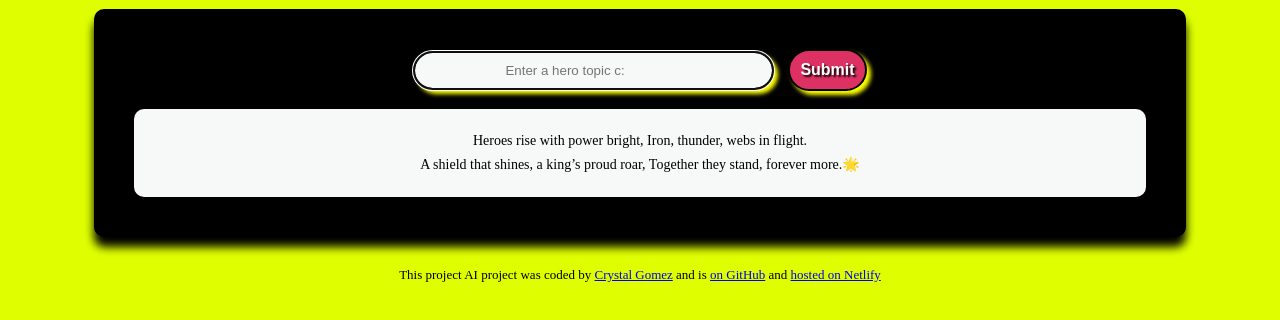
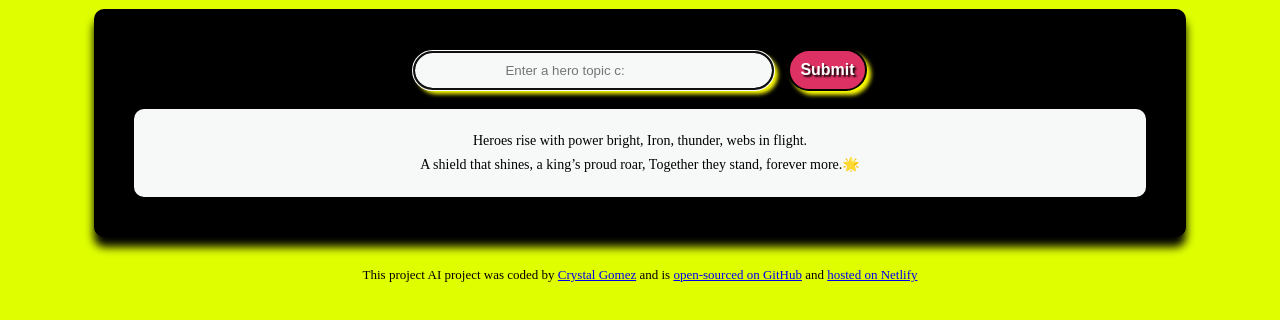
Before and after one commit to Glitch540/AIProject, a plain HTML site: page index.html in a window 1280 px wide. Shown: the part 130-450 px from the top of the page. Drawn offline with Linux system fonts and the light colour scheme; a web font is replaced by a local one.

Commit message:
update
footer

```diff
--- a/index.html
+++ b/index.html
@@ -42,7 +42,7 @@
         <p>
           This project AI project was coded by
           <a href="#" target="_blank">Crystal Gomez</a> and is
-          <a href="https://github.com" target="_blank"> on GitHub</a> and
+          <a href="https://github.com" target="_blank">open-sourced on GitHub</a> and
           <a href="https://www.netlify.com/" target="_blank">hosted on Netlify</a>
         </p>
       </footer>
--- a/src/style.css
+++ b/src/style.css
@@ -47,7 +47,6 @@ div {
     padding:20px 40px 20px;
     line-height: 24px;
     font-weight: 400;
-
     border-radius: 10px 10px 10px;
     line-height: 24px;
 
```
